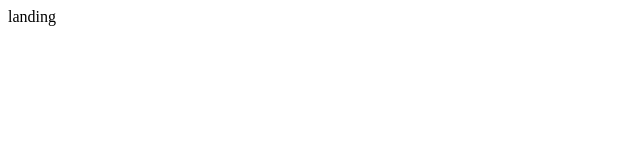
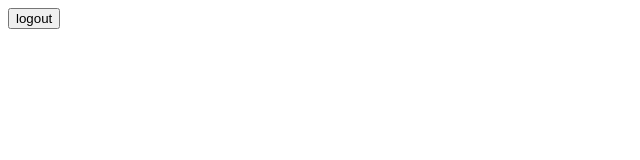
Before and after one commit to Ndumiso-Tshabalala/industryProject, a Vue app: page / in a window 1280 px wide. Shown: the top 160 px of the page, without its empty margins (0-640 px from the left). Built offline with nearby package versions, Linux system fonts and the light colour scheme; sample sign-in values are in the browser's storage.

Commit message:
Update Landing.vue
Add log out button to re-rout to log in page

```diff
--- a/src/components/Landing.vue
+++ b/src/components/Landing.vue
@@ -1,6 +1,6 @@
 <template>
 <div>
-landing
+     <button @click="logout"> logout</button>
 </div>
 
 </template>
@@ -13,6 +13,12 @@ export default {
         if(localStorage.getItem('token') === null) {
          this.$router.push('/login');   //push back to log in page
         }
+    },
+    methods:{
+        logout(){
+            localStorage.clear();
+            this.$router.push('/login');
+        }
     }
 }
 </script>
```
